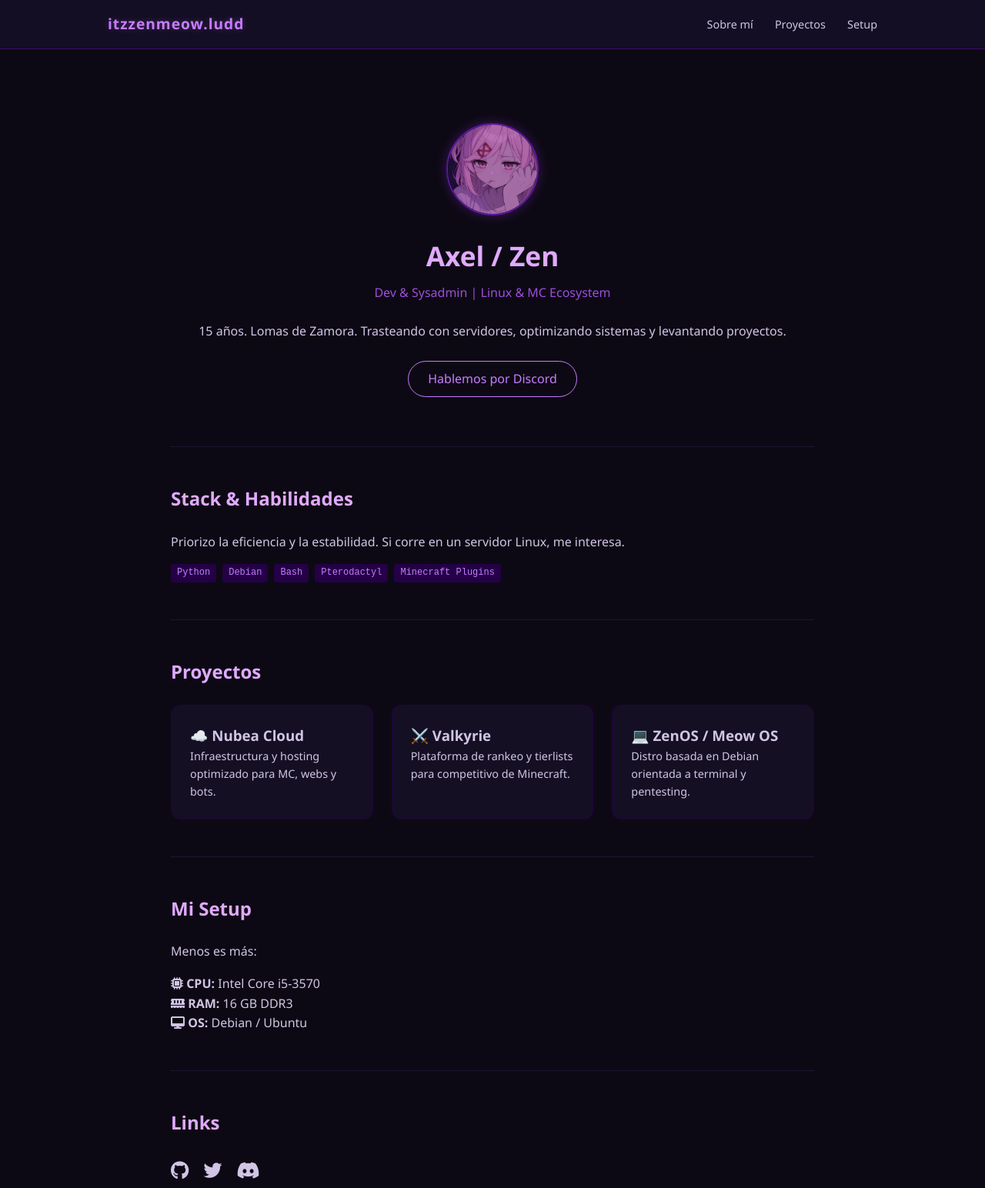
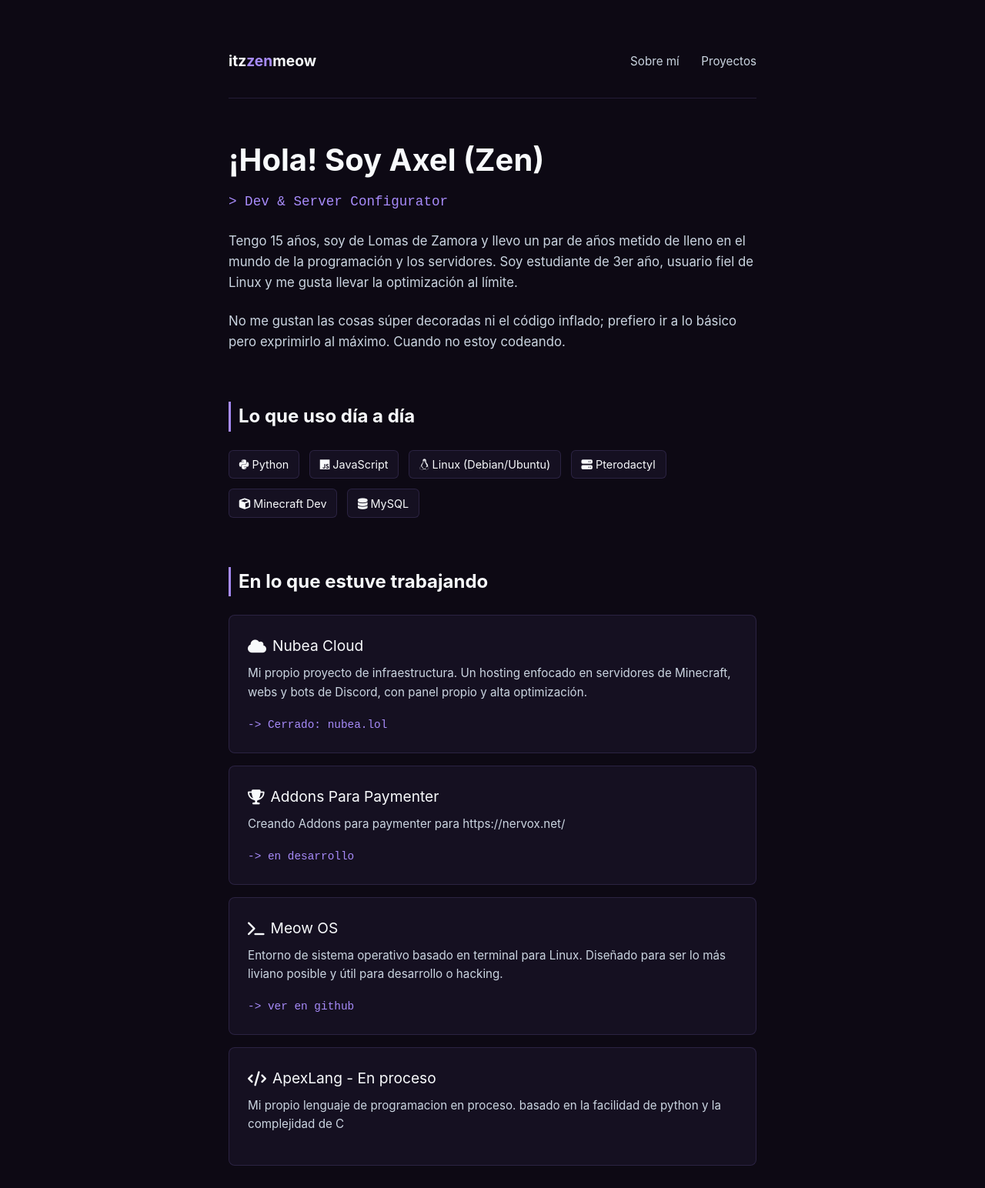
Before and after one commit to itzzenmeowludd/portfolio.ludd, a plain HTML site: page index.html in a window 1280 px wide. Shown: the top 1544 px of the page at 77% size. Drawn offline with Linux system fonts and the light colour scheme.

Commit message:
Update index.html

```diff
--- a/index.html
+++ b/index.html
@@ -3,200 +3,269 @@
 <head>
     <meta charset="UTF-8">
     <meta name="viewport" content="width=device-width, initial-scale=1.0">
-    <title>itzzenmeow.ludd | Portfolio</title>
-    <meta name="description" content="Dev, Linux sysadmin y creador de cosas para Minecraft.">
+    <title>Zen | Portfolio</title>
+    <meta name="description" content="Portfolio de Zen - Desarrollador y Server Configurator">
     <link rel="stylesheet" href="https://cdnjs.cloudflare.com/ajax/libs/font-awesome/6.4.0/css/all.min.css">
     <style>
-        * { margin: 0; padding: 0; box-sizing: border-box; }
+        :root {
+            --bg: #0d0914;
+            --card-bg: #151021;
+            --text: #cbd5e1;
+            --text-bright: #f8fafc;
+            --accent: #a78bfa;
+            --border: rgba(167, 139, 250, 0.15);
+        }
+
+        * {
+            margin: 0;
+            padding: 0;
+            box-sizing: border-box;
+        }
 
         body {
-            background-color: #0d0914;
-            color: #d1c5e5;
-            font-family: 'Segoe UI', Tahoma, Geneva, Verdana, sans-serif;
+            font-family: -apple-system, BlinkMacSystemFont, 'Segoe UI', Roboto, Oxygen, Ubuntu, Cantarell, sans-serif;
+            background: var(--bg);
+            color: var(--text);
             line-height: 1.6;
             scroll-behavior: smooth;
         }
 
-        header {
-            background-color: rgba(21, 15, 36, 0.95);
-            padding: 1rem 2rem;
-            position: sticky;
-            top: 0;
-            border-bottom: 1px solid #3c096c;
-            z-index: 100;
+        .container {
+            max-width: 750px;
+            margin: 0 auto;
+            padding: 2rem;
         }
 
-        .navbar {
-            max-width: 1000px;
-            margin: 0 auto;
+        header {
             display: flex;
             justify-content: space-between;
             align-items: center;
+            padding: 2rem 0;
+            border-bottom: 1px solid var(--border);
+            margin-bottom: 3rem;
         }
 
         .logo {
             font-size: 1.2rem;
-            font-weight: 700;
-            color: #c77dff;
-            text-transform: lowercase;
-            letter-spacing: 1px;
-            text-shadow: 0 0 8px rgba(199, 125, 255, 0.3);
+            font-weight: bold;
+            color: var(--text-bright);
+            text-decoration: none;
+        }
+
+        .logo span {
+            color: var(--accent);
         }
 
         nav a {
-            color: #d1c5e5;
+            color: var(--text);
             text-decoration: none;
             margin-left: 1.5rem;
-            font-size: 0.9rem;
-            transition: color 0.3s;
+            font-size: 0.95rem;
+            transition: color 0.2s;
         }
 
-        nav a:hover { color: #e0aaff; }
-
-        .container { max-width: 900px; margin: 0 auto; padding: 4rem 2rem; }
-
+        nav a:hover {
+            color: var(--accent);
+        }
         .hero {
-            display: flex;
-            flex-direction: column;
-            align-items: center;
-            text-align: center;
-            padding: 2rem 0 4rem;
+            margin-bottom: 4rem;
         }
 
-        .hero img {
-            width: 120px; height: 120px;
-            border-radius: 50%;
-            border: 2px solid #5a189a;
-            box-shadow: 0 0 15px rgba(123, 44, 191, 0.4);
-            margin-bottom: 1.5rem;
-            object-fit: cover;
+        h1 {
+            color: var(--text-bright);
+            font-size: 2.5rem;
+            margin-bottom: 0.5rem;
         }
 
-        h1 { color: #e0aaff; font-size: 2.2rem; margin-bottom: 0.5rem; }
-        .subtitle { color: #9d4edd; font-weight: 500; margin-bottom: 1.5rem; }
-
-        .btn {
-            background-color: transparent;
-            color: #c77dff;
-            padding: 10px 25px;
-            border-radius: 50px;
-            text-decoration: none;
-            border: 1px solid #c77dff;
-            transition: 0.3s;
+        .subtitle {
+            color: var(--accent);
+            font-family: monospace;
+            font-size: 1.1rem;
+            margin-bottom: 1.5rem;
+            display: block;
         }
 
-        .btn:hover { background-color: #c77dff; color: #0d0914; box-shadow: 0 0 15px #c77dff; }
+        .bio {
+            font-size: 1.05rem;
+            margin-bottom: 1.5rem;
+        }
+        section {
+            margin-bottom: 4rem;
+        }
 
-        section { padding: 3rem 0; border-top: 1px solid #1e1533; }
+        h2 {
+            color: var(--text-bright);
+            font-size: 1.5rem;
+            margin-bottom: 1.5rem;
+            border-left: 3px solid var(--accent);
+            padding-left: 10px;
+        }
 
-        h2 { color: #e0aaff; margin-bottom: 1.5rem; font-size: 1.5rem; }
+        .skills-container {
+            display: flex;
+            flex-wrap: wrap;
+            gap: 0.8rem;
+        }
 
-        .projects-grid {
-            display: grid;
-            grid-template-columns: repeat(auto-fit, minmax(250px, 1fr));
+        .skill-tag {
+            background: var(--card-bg);
+            border: 1px solid var(--border);
+            padding: 0.4rem 0.8rem;
+            border-radius: 6px;
+            font-size: 0.9rem;
+            color: var(--text-bright);
+        }
+
+        .project-card {
+            background: var(--card-bg);
+            border: 1px solid var(--border);
+            padding: 1.5rem;
+            border-radius: 8px;
+            margin-bottom: 1rem;
+            transition: transform 0.2s;
+        }
+
+        .project-card:hover {
+            transform: translateY(-3px);
+            border-color: var(--accent);
+        }
+
+        .project-title {
+            color: var(--text-bright);
+            font-size: 1.2rem;
+            margin-bottom: 0.5rem;
+            display: flex;
+            align-items: center;
+            gap: 8px;
+        }
+
+        .project-desc {
+            font-size: 0.95rem;
+            margin-bottom: 1rem;
+        }
+
+        .project-links a {
+            color: var(--accent);
+            text-decoration: none;
+            font-size: 0.9rem;
+            font-family: monospace;
+        }
+
+        .project-links a:hover {
+            text-decoration: underline;
+        }
+        footer {
+            border-top: 1px solid var(--border);
+            padding: 2rem 0;
+            text-align: center;
+            font-size: 0.9rem;
+            color: #64748b;
+        }
+
+        .socials {
+            margin-top: 1rem;
+            display: flex;
+            justify-content: center;
             gap: 1.5rem;
         }
 
-        .card {
-            background: #150f24;
-            padding: 1.5rem;
-            border-radius: 12px;
-            border: 1px solid #240046;
-            transition: 0.3s;
+        .socials a {
+            color: var(--text);
+            font-size: 1.2rem;
+            transition: color 0.2s;
         }
 
-        .card:hover { border-color: #5a189a; transform: translateY(-5px); }
-
-        .tag {
-            background: #240046;
-            color: #c77dff;
-            padding: 2px 8px;
-            border-radius: 4px;
-            font-size: 0.75rem;
-            font-family: monospace;
+        .socials a:hover {
+            color: var(--accent);
         }
 
-        .socials a { color: #d1c5e5; font-size: 1.5rem; margin-right: 15px; transition: 0.3s; }
-        .socials a:hover { color: #c77dff; }
-
-        footer { text-align: center; padding: 3rem; color: #5a189a; font-size: 0.8rem; }
+        @media (max-width: 600px) {
+            header {
+                flex-direction: column;
+                gap: 1rem;
+            }
+            nav a {
+                margin: 0 0.8rem;
+            }
+        }
     </style>
 </head>
 <body>
 
-    <header>
-        <div class="navbar">
-            <div class="logo">itzzenmeow.ludd</div>
+    <div class="container">
+        <header>
+            <a href="#" class="logo">itz<span>zen</span>meow</a>
             <nav>
                 <a href="#about">Sobre mí</a>
                 <a href="#projects">Proyectos</a>
-                <a href="#setup">Setup</a>
             </nav>
-        </div>
-    </header>
+        </header>
 
-    <div class="container">
-        <div class="hero">
-            <img src="yo.png" alt="Axel (Zen)">
-            <h1>Axel / Zen</h1>
-            <div class="subtitle">Dev & Sysadmin | Linux & MC Ecosystem</div>
-            <p>15 años. Lomas de Zamora. Trasteando con servidores, optimizando sistemas y levantando proyectos.</p>
-            <br>
-            <a href="https://discord.gg/S2R5bqHTRX" class="btn">Hablemos por Discord</a>
-        </div>
+        <section class="hero" id="about">
+            <h1>¡Hola! Soy Axel (Zen)</h1>
+            <span class="subtitle">> Dev & Server Configurator</span>
+            <p class="bio">
+                Tengo 15 años, soy de Lomas de Zamora y llevo un par de años metido de lleno en el mundo de la programación y los servidores. Soy estudiante de 3er año, usuario fiel de Linux y me gusta llevar la optimización al límite.
+            </p>
+            <p class="bio">
+                No me gustan las cosas súper decoradas ni el código inflado; prefiero ir a lo básico pero exprimirlo al máximo. Cuando no estoy codeando.
+            </p>
+        </section>
 
-        <section id="about">
-            <h2>Stack & Habilidades</h2>
-            <p>Priorizo la eficiencia y la estabilidad. Si corre en un servidor Linux, me interesa.</p>
-            <div class="tags" style="margin-top: 1rem; display: flex; gap: 0.5rem; flex-wrap: wrap;">
-                <span class="tag">Python</span>
-                <span class="tag">Debian</span>
-                <span class="tag">Bash</span>
-                <span class="tag">Pterodactyl</span>
-                <span class="tag">Minecraft Plugins</span>
+        <section>
+            <h2>Lo que uso día a día</h2>
+            <div class="skills-container">
+                <span class="skill-tag"><i class="fab fa-python"></i> Python</span>
+                <span class="skill-tag"><i class="fab fa-js"></i> JavaScript</span>
+                <span class="skill-tag"><i class="fab fa-linux"></i> Linux (Debian/Ubuntu)</span>
+                <span class="skill-tag"><i class="fas fa-server"></i> Pterodactyl</span>
+                <span class="skill-tag"><i class="fas fa-cube"></i> Minecraft Dev</span>
+                <span class="skill-tag"><i class="fas fa-database"></i> MySQL</span>
             </div>
         </section>
 
         <section id="projects">
-            <h2>Proyectos</h2>
-            <div class="projects-grid">
-                <div class="card">
-                    <h3>☁️ Nubea Cloud</h3>
-                    <p style="font-size: 0.9rem;">Infraestructura y hosting optimizado para MC, webs y bots.</p>
+            <h2>En lo que estuve trabajando</h2>
+
+            <div class="project-card">
+                <div class="project-title"><i class="fas fa-cloud"></i> Nubea Cloud</div>
+                <p class="project-desc">Mi propio proyecto de infraestructura. Un hosting enfocado en servidores de Minecraft, webs y bots de Discord, con panel propio y alta optimización.</p>
+                <div class="project-links">
+                    <a href="https://nubea.lol" target="_blank">-> Cerrado: nubea.lol</a>
                 </div>
-                <div class="card">
-                    <h3>⚔️ Valkyrie</h3>
-                    <p style="font-size: 0.9rem;">Plataforma de rankeo y tierlists para competitivo de Minecraft.</p>
+            </div>
+
+            <div class="project-card">
+                <div class="project-title"><i class="fas fa-trophy"></i> Addons Para Paymenter</div>
+                <p class="project-desc">Creando Addons para paymenter para https://nervox.net/</p>
+                <div class="project-links">
+                    <a href="#">-> en desarrollo</a>
                 </div>
-                <div class="card">
-                    <h3>💻 ZenOS / Meow OS</h3>
-                    <p style="font-size: 0.9rem;">Distro basada en Debian orientada a terminal y pentesting.</p>
+            </div>
+
+            <div class="project-card">
+                <div class="project-title"><i class="fas fa-terminal"></i> Meow OS</div>
+                <p class="project-desc">Entorno de sistema operativo basado en terminal para Linux. Diseñado para ser lo más liviano posible y útil para desarrollo o hacking.</p>
+                <div class="project-links">
+                    <a href="https://github.com/itzzenmeowludd" target="_blank">-> ver en github</a>
                 </div>
+            </div>
+
+            <div class="project-card">
+                <div class="project-title"><i class="fas fa-code"></i> ApexLang - En proceso</div>
+                <p class="project-desc">Mi propio lenguaje de programacion en proceso. basado en la facilidad de python y la complejidad de C</p>
             </div>
         </section>
 
-        <section id="setup">
-            <h2>Mi Setup</h2>
-            <p>Menos es más:</p>
-            <ul style="list-style: none; margin-top: 1rem;">
-                <li><i class="fas fa-microchip"></i> <b>CPU:</b> Intel Core i5-3570</li>
-                <li><i class="fas fa-memory"></i> <b>RAM:</b> 16 GB DDR3</li>
-                <li><i class="fas fa-desktop"></i> <b>OS:</b> Debian / Ubuntu</li>
-            </ul>
-        </section>
-
-        <section id="contact">
-            <h2>Links</h2>
+        <footer>
+            <p>2026 © itzzenmeow.1 Teamo ludmi</p>
             <div class="socials">
-                <a href="https://github.com/itzzenmeowludd"><i class="fab fa-github"></i></a>
-                <a href="https://x.com/ZazaPenja46024"><i class="fab fa-twitter"></i></a>
-                <a href="https://discord.gg/S2R5bqHTRX"><i class="fab fa-discord"></i></a>
+                <a href="https://discord.gg/S2R5bqHTRX" target="_blank"><i class="fab fa-discord"></i></a>
+                <a href="https://github.com/itzzenmeowludd" target="_blank"><i class="fab fa-github"></i></a>
+                <a href="https://x.com/ZazaPenja46024" target="_blank"><i class="fab fa-twitter"></i></a>
             </div>
-        </section>
+        </footer>
     </div>
 
-    <footer>
-        <p>© 2026 itzzenmeow.ludd | Construido con café y terminal.</p>
-    </footer>
 </body>
 </html>
```
